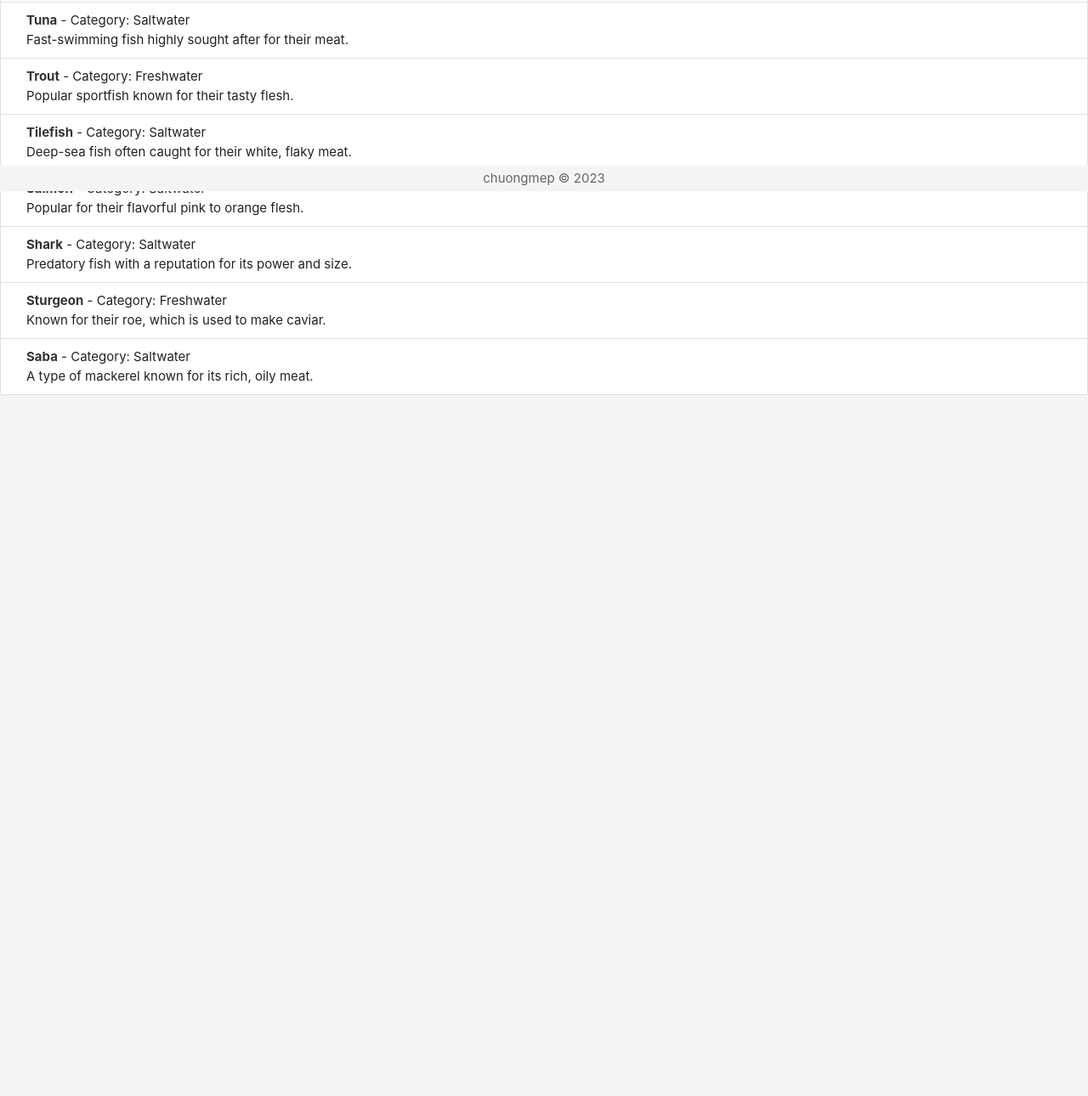
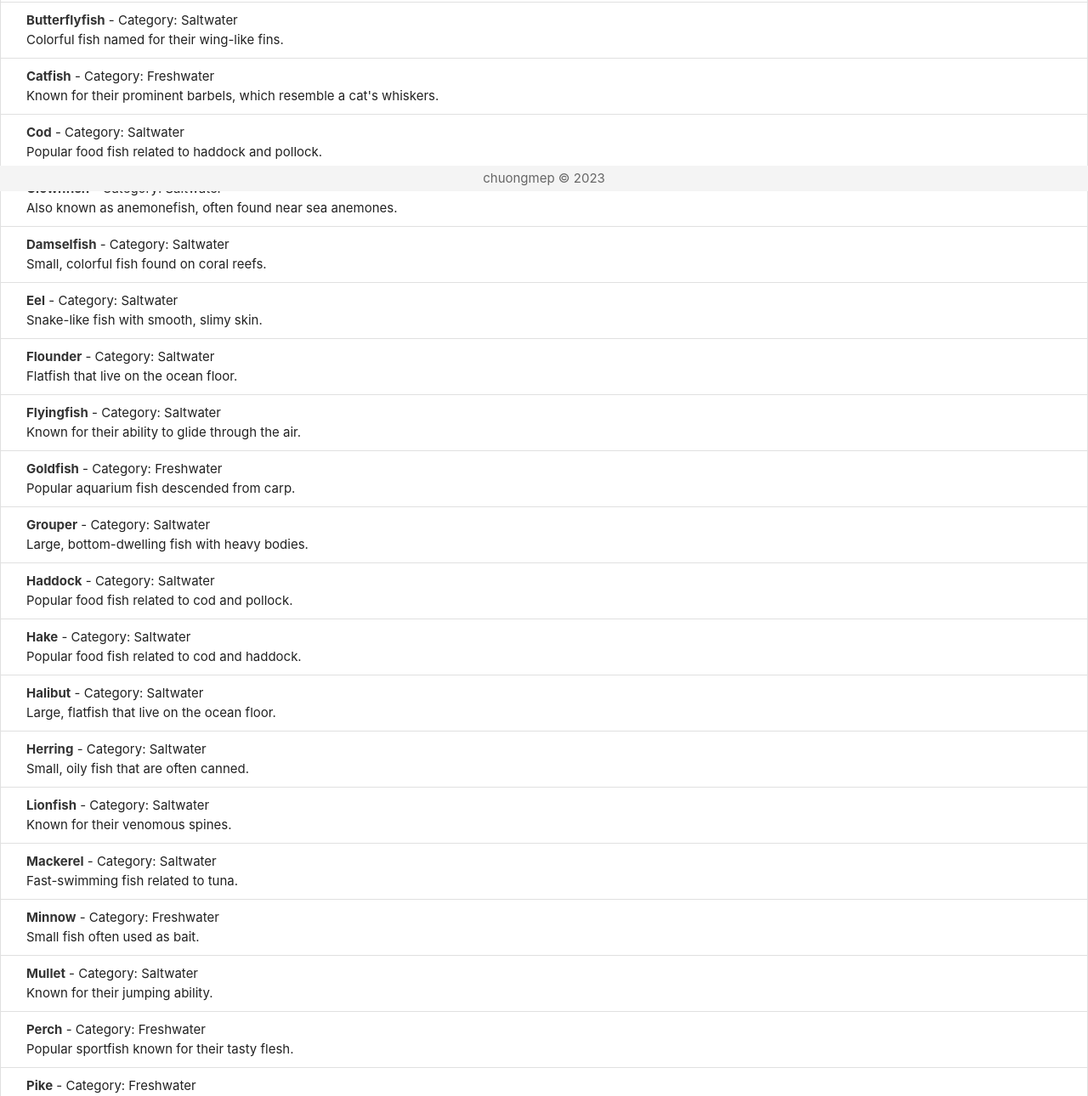
Before and after one commit to chuongmep/fish, a plain HTML site: page index.html in a window 1280 px wide. Shown: the part 575-1865 px from the top of the page at 85% size. Before the commit the page ends 1055 px from the top, so only its background shows below. Drawn offline with nearby package versions, Linux system fonts and the light colour scheme.

Commit message:
add more fish

```diff
--- a/index.html
+++ b/index.html
@@ -82,13 +82,45 @@
         Barracuda: { category: 'Saltwater', description: 'Known for their sleek, predatory appearance.' },
         Bluefish: { category: 'Saltwater', description: 'Popular game fish found in coastal waters.' },
         Blowfish: { category: 'Saltwater', description: 'Also known as pufferfish, they can inflate themselves as a defense mechanism.' },
-        Tuna: { category: 'Saltwater', description: 'Fast-swimming fish highly sought after for their meat.' },
-        Trout: { category: 'Freshwater', description: 'Popular sportfish known for their tasty flesh.' },
-        Tilefish: { category: 'Saltwater', description: 'Deep-sea fish often caught for their white, flaky meat.' },
+        Butterflyfish: { category: 'Saltwater', description: 'Colorful fish named for their wing-like fins.' },
+        Catfish: { category: 'Freshwater', description: 'Known for their prominent barbels, which resemble a cat\'s whiskers.' },
+        Cod: { category: 'Saltwater', description: 'Popular food fish related to haddock and pollock.' },
+        Clownfish: { category: 'Saltwater', description: 'Also known as anemonefish, often found near sea anemones.' },
+        Damselfish: { category: 'Saltwater', description: 'Small, colorful fish found on coral reefs.' },
+        Eel: { category: 'Saltwater', description: 'Snake-like fish with smooth, slimy skin.' },
+        Flounder: { category: 'Saltwater', description: 'Flatfish that live on the ocean floor.' },
+        Flyingfish: { category: 'Saltwater', description: 'Known for their ability to glide through the air.' },
+        Goldfish: { category: 'Freshwater', description: 'Popular aquarium fish descended from carp.' },
+        Grouper: { category: 'Saltwater', description: 'Large, bottom-dwelling fish with heavy bodies.' },
+        Haddock: { category: 'Saltwater', description: 'Popular food fish related to cod and pollock.' },
+        Hake: { category: 'Saltwater', description: 'Popular food fish related to cod and haddock.' },
+        Halibut: { category: 'Saltwater', description: 'Large, flatfish that live on the ocean floor.' },
+        Herring: { category: 'Saltwater', description: 'Small, oily fish that are often canned.' },
+        Lionfish: { category: 'Saltwater', description: 'Known for their venomous spines.' },
+        Mackerel: { category: 'Saltwater', description: 'Fast-swimming fish related to tuna.' },
+        Minnow: { category: 'Freshwater', description: 'Small fish often used as bait.' },
+        Mullet: { category: 'Saltwater', description: 'Known for their jumping ability.' },
+        Perch: { category: 'Freshwater', description: 'Popular sportfish known for their tasty flesh.' },
+        Pike: { category: 'Freshwater', description: 'Known for their long, narrow snouts.' },
+        Pollock: { category: 'Saltwater', description: 'Popular food fish related to cod and haddock.' },
+        Pufferfish: { category: 'Saltwater', description: 'Also known as blowfish, they can inflate themselves as a defense mechanism.' },
         Salmon: { category: 'Saltwater', description: 'Popular for their flavorful pink to orange flesh.' },
         Shark: { category: 'Saltwater', description: 'Predatory fish with a reputation for its power and size.' },
         Sturgeon: { category: 'Freshwater', description: 'Known for their roe, which is used to make caviar.' },
         Saba: { category: 'Saltwater', description: 'A type of mackerel known for its rich, oily meat.' },
+        Sardine: { category: 'Saltwater', description: 'Small, oily fish that are often canned.' },
+        Sculpin: { category: 'Saltwater', description: 'Bottom-dwelling fish with spines on their gill covers.' },
+        Seahorse: { category: 'Saltwater', description: 'Named for their horse-like heads.' },
+        Sole: { category: 'Saltwater', description: 'Flatfish that live on the ocean floor.' },
+        Swordfish: { category: 'Saltwater', description: 'Large, predatory fish with a long, sword-like bill.' },
+        Tarpon: { category: 'Saltwater', description: 'Large, silvery fish known for their fighting ability.' },
+        Tuna: { category: 'Saltwater', description: 'Fast-swimming fish highly sought after for their meat.' },
+        Trout: { category: 'Freshwater', description: 'Popular sportfish known for their tasty flesh.' },
+        Tilefish: { category: 'Saltwater', description: 'Deep-sea fish often caught for their white, flaky meat.' },
+        Wahoo: { category: 'Saltwater', description: 'Known for their speed and high-quality flesh.' },
+        Yellowtail: { category: 'Saltwater', description: 'Known for their yellow tail fins.' },
+        Zander: { category: 'Freshwater', description: 'Popular sportfish known for their tasty flesh.' }
+
         // Add more fish entries as needed
     };
 
```
